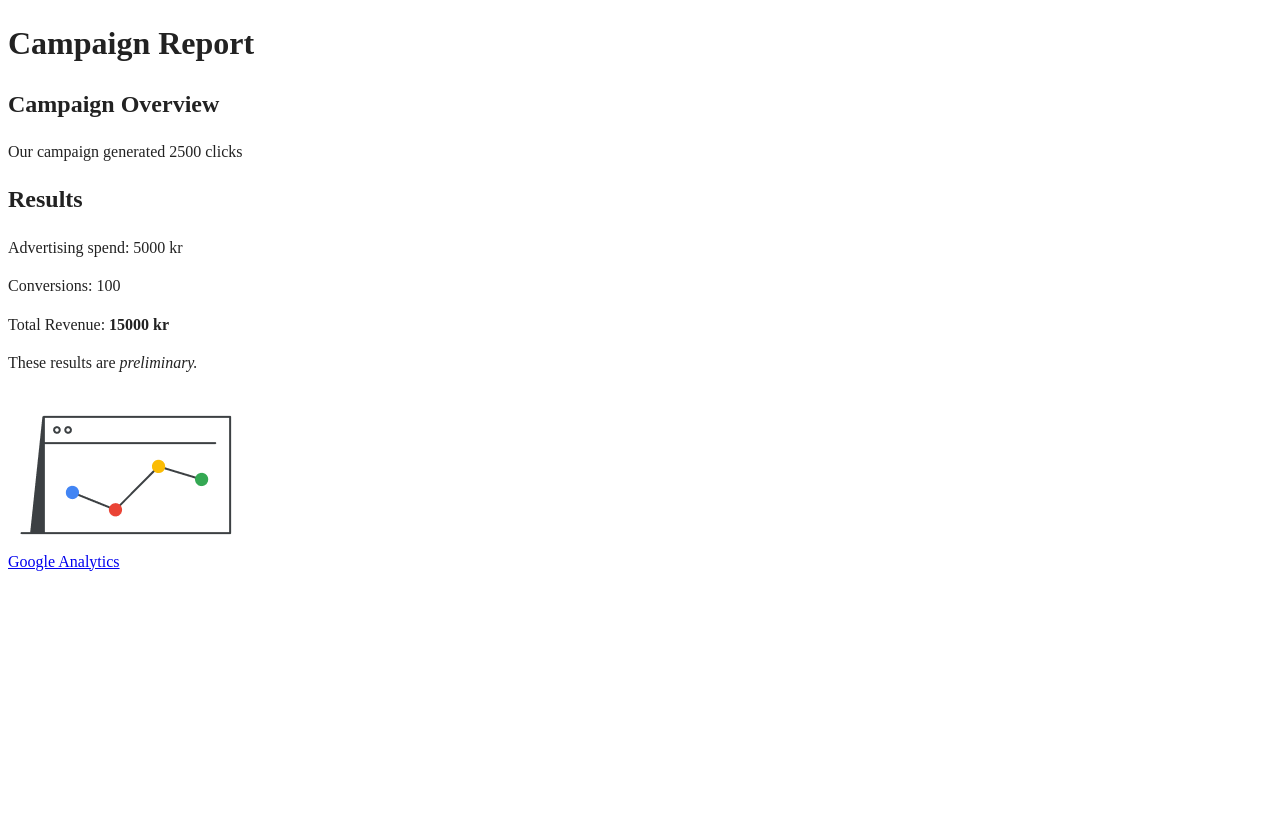
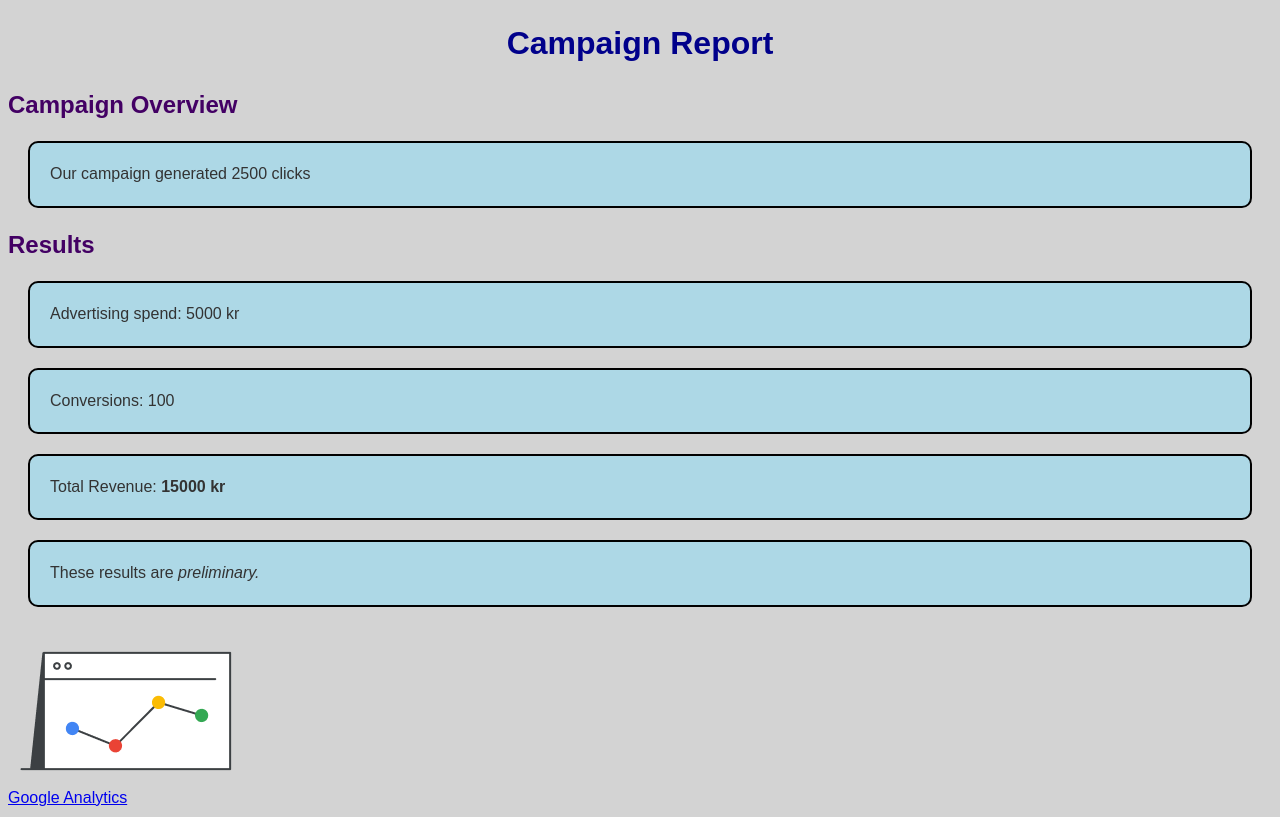
Before and after one commit to tingzhb/recap-project, a website built with webpack: page index.html in a window 1280 px wide. Built offline with nearby package versions, Linux system fonts and the light colour scheme.

Commit message:
Added style to CSS

```diff
--- a/css/style.css
+++ b/css/style.css
@@ -244,3 +244,29 @@ textarea {
     page-break-after: avoid;
   }
 }
+
+body {
+  background-color: lightgray;
+  font-family: Arial, sans-serif;
+}
+
+h1 {
+  color: darkblue;
+  font-size: 32px;
+  text-align: center;
+}
+
+h2 {
+  color: #430064;
+  font-size: 24px;
+}
+
+p {
+  color: #333333;
+  font-size: 16px;
+  background-color: lightblue;
+  margin: 20px;
+  padding: 20px;
+  border: 2px solid black;
+  border-radius: 10px;
+}
```
